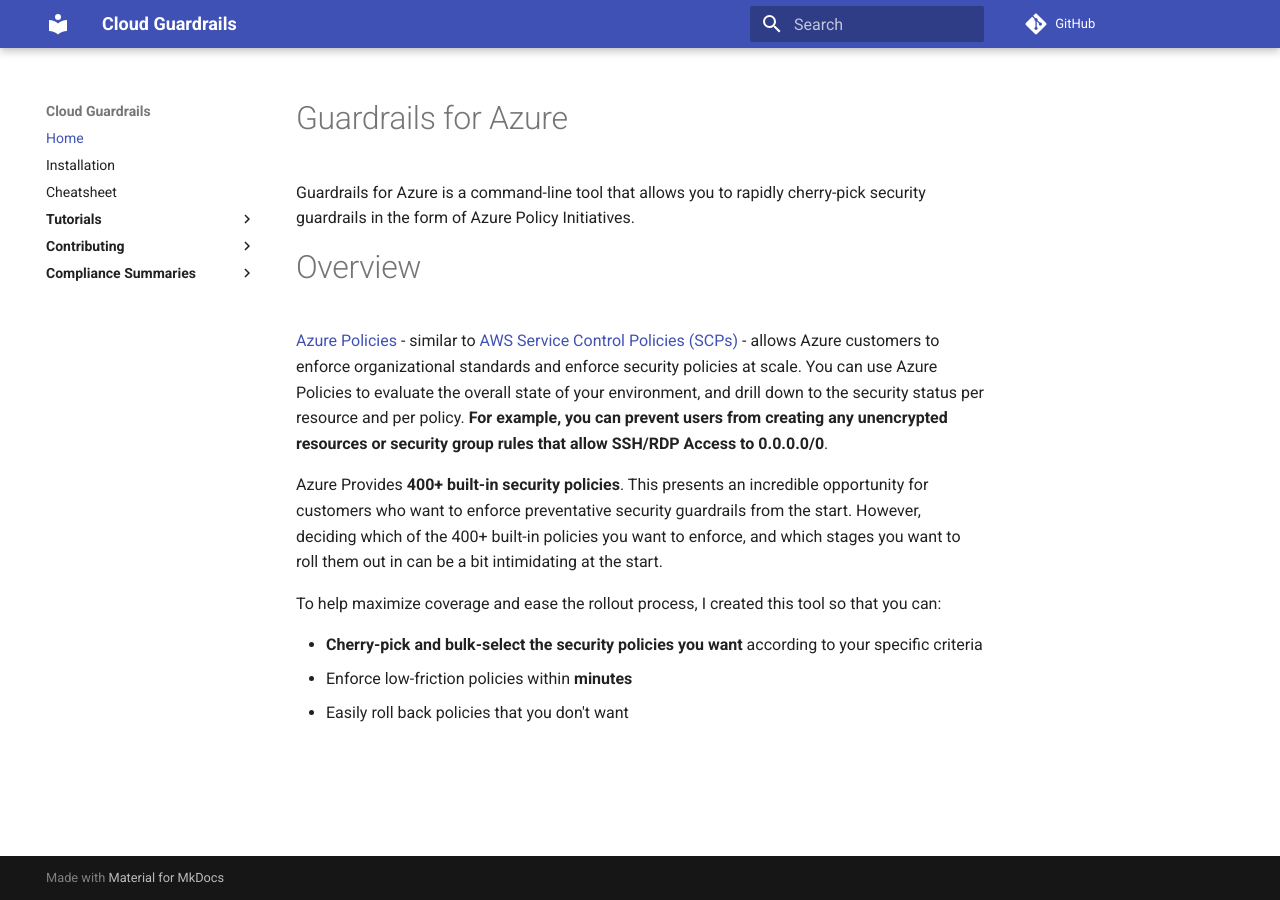
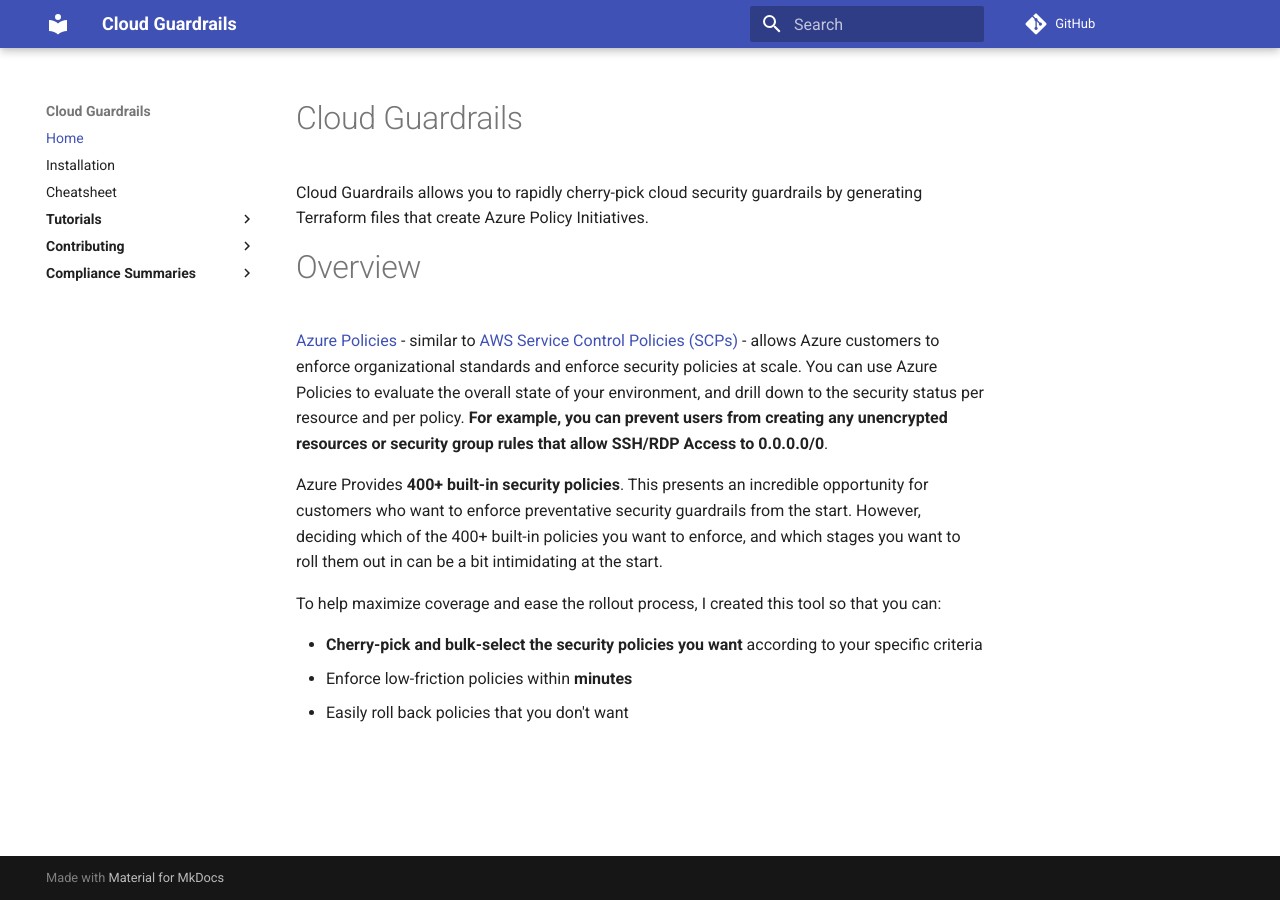
Before and after one commit to salesforce/cloud-guardrails, an MkDocs documentation site: the page built from docs/index.md, in a window 1280 px wide. Built offline with MkDocs 1.6.1 and Material for MkDocs 9.7.7, drawn with Linux system fonts in a browser that asks for light colours; comment, search, counter and statistics services are not loaded.

```diff
--- a/docs/index.md
+++ b/docs/index.md
@@ -1,6 +1,6 @@
-# Guardrails for Azure
+# Cloud Guardrails
 
-Guardrails for Azure is a command-line tool that allows you to rapidly cherry-pick security guardrails in the form of Azure Policy Initiatives.
+Cloud Guardrails allows you to rapidly cherry-pick cloud security guardrails by generating Terraform files that create Azure Policy Initiatives.
 
 # Overview
 
```
Also changed, not shown: README.md (+1 -1 lines).
